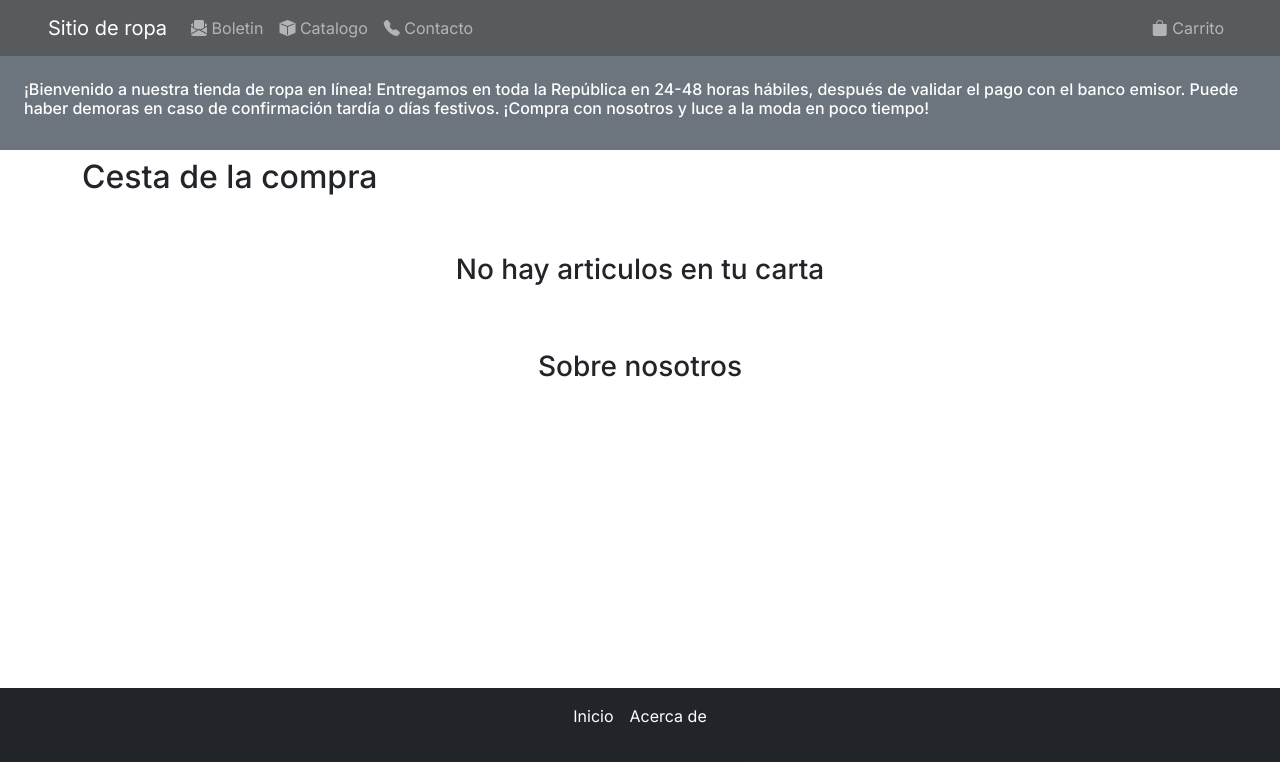
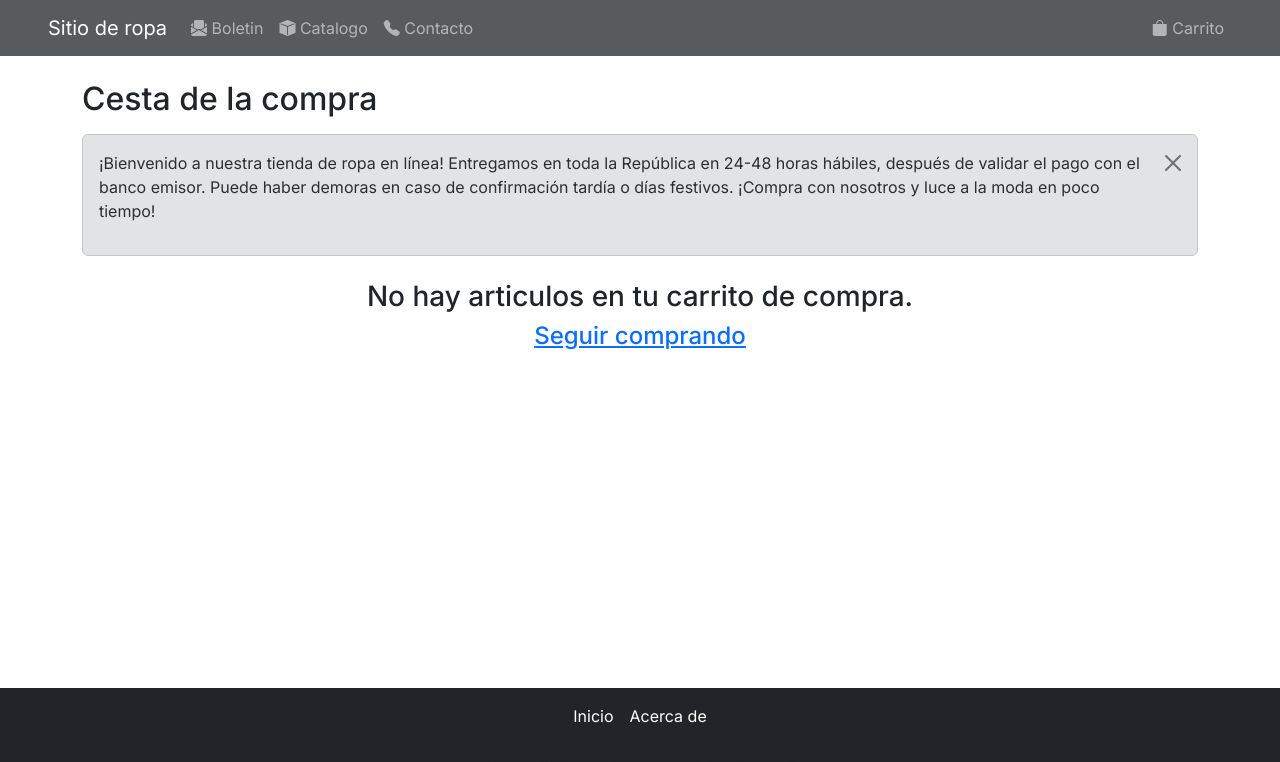
Before and after one commit to miguemi/sitio_ropa, a Next.js app: page /carrito in a window 1280 px wide. Shown: the top 762 px of the page. Built offline with nearby package versions, Linux system fonts and the light colour scheme.

Commit message:
correciones en el carrito de compras

```diff
--- a/src/app/carrito/page.jsx
+++ b/src/app/carrito/page.jsx
@@ -8,32 +8,35 @@ export default function Carrito() {
         <CustomNavbar />
         <main>
           {/* aqui empezas a trabajar */}
-          <section>
-            <div class="h-100 d-flex align-items-center justify-content-center p-3 mb-2 bg-secondary text-white p-4 mb-2   ">
-              <h6>
+
+          <div className="container my-4">
+
+            <h2 className="mb-3">Cesta de la compra</h2>
+
+            <div class="alert alert-secondary alert-dismissible fade show" role="alert">
+              <p>
                 ¡Bienvenido a nuestra tienda de ropa en línea! Entregamos en
                 toda la República en 24-48 horas hábiles, después de validar el
                 pago con el banco emisor. Puede haber demoras en caso de
                 confirmación tardía o días festivos. ¡Compra con nosotros y luce
                 a la moda en poco tiempo!
-              </h6>
+              </p>
+              {/* <strong>Holy guacamole!</strong> You should check in on some of those fields below. */}
+              <button type="button" class="btn-close" data-bs-dismiss="alert" aria-label="Close"></button>
             </div>
+          </div>
+
+
+          {/* no hay necesidad de agregar tantas clases, con un text-center lo podemos hacer. */}
+          <section>
+            <h3 className="text-center">
+              No hay articulos en tu carrito de compra.
+            </h3>
           </section>
 
-          <div class="container cart__empty-cart-message ">
-              <h2>Cesta de la compra</h2>
-          </div>
-          <section>
-
-            <div class="h-100 d-flex align-items-center justify-content-center  p-5 mb-2">
-              <h3>No hay articulos en tu carta</h3>
-            </div>
-          </section>
-          <section>
-            <div class="h-100 d-flex align-items-center justify-content-center    ">
-              <h3>Sobre nosotros</h3>
-            </div>
-          </section>
+          <a href="/catalogo/">
+            <h4 className="text-center">Seguir comprando</h4>
+          </a>
         </main>
         <CustomFooter />
       </div>
```
